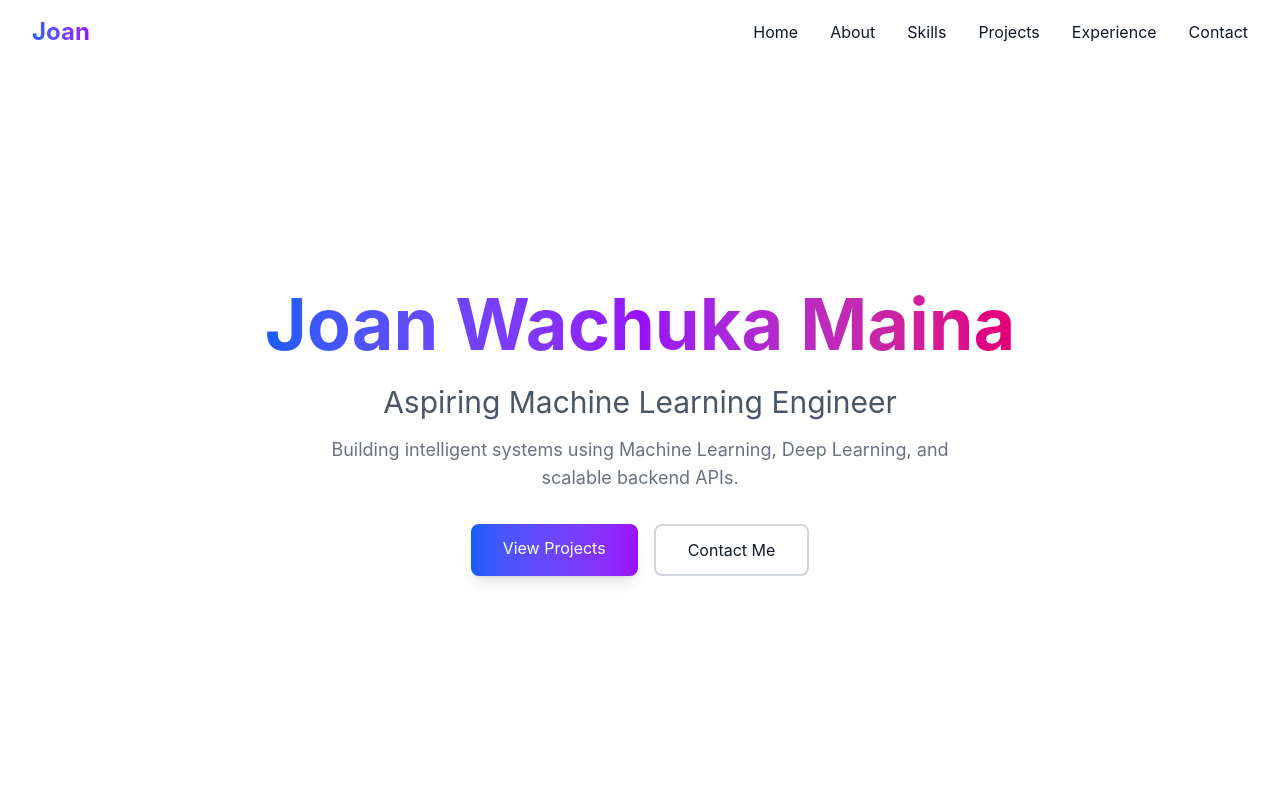
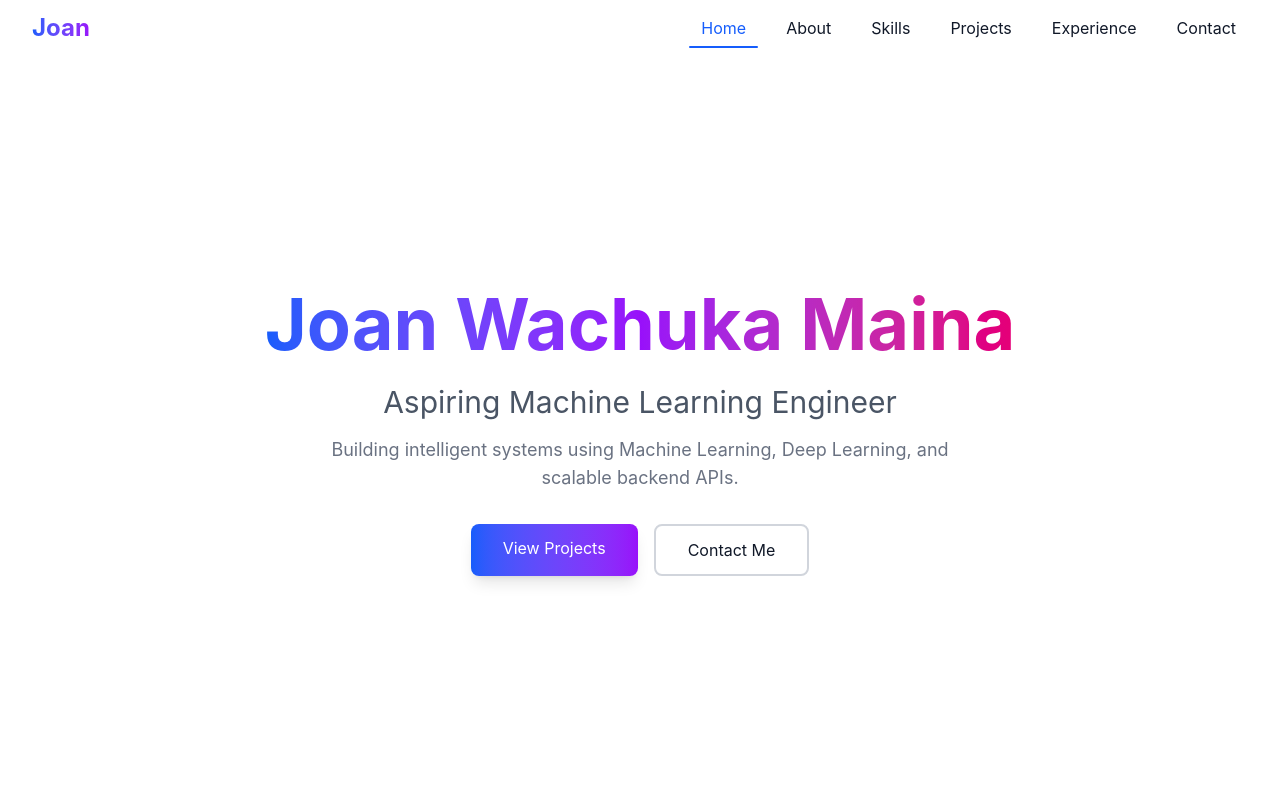
Before and after one commit to jianna4/portfolio, a React app: page / in a window 1280 px wide. Shown: the top 800 px of the page. Built offline with nearby package versions, Linux system fonts and the light colour scheme; the HTML template or start-up script is replaced by a standard one.

Commit message:
navbar spacing andcolor updates

```diff
--- a/src/components/Navbar.jsx
+++ b/src/components/Navbar.jsx
@@ -1,24 +1,42 @@
 import React, { useState, useEffect } from 'react';
 import { SunIcon, MoonIcon, Bars3Icon, XMarkIcon } from '@heroicons/react/24/outline';
-// These are correct - no changes needed
 
 const Navbar = () => {
   const [isOpen, setIsOpen] = useState(false);
   const [scrolled, setScrolled] = useState(false);
+  const [activeSection, setActiveSection] = useState('home'); // Track active section
 
   const navLinks = [
-    { name: 'Home', href: '#home' },
-    { name: 'About', href: '#about' },
-    { name: 'Skills', href: '#skills' },
-    { name: 'Projects', href: '#projects' },
-    { name: 'Experience', href: '#experience' },
-    { name: 'Contact', href: '#contact' },
+    { name: 'Home', href: '#home', id: 'home' },
+    { name: 'About', href: '#about', id: 'about' },
+    { name: 'Skills', href: '#skills', id: 'skills' },
+    { name: 'Projects', href: '#projects', id: 'projects' },
+    { name: 'Experience', href: '#experience', id: 'experience' },
+    { name: 'Contact', href: '#contact', id: 'contact' },
   ];
 
   useEffect(() => {
     const handleScroll = () => {
       setScrolled(window.scrollY > 50);
+
+      // Track which section is in view
+      const sections = navLinks.map(link => link.id);
+      const scrollPosition = window.scrollY + 100; // Offset for navbar
+
+      for (const section of sections) {
+        const element = document.getElementById(section);
+        if (element) {
+          const offsetTop = element.offsetTop;
+          const offsetBottom = offsetTop + element.offsetHeight;
+
+          if (scrollPosition >= offsetTop && scrollPosition < offsetBottom) {
+            setActiveSection(section);
+            break;
+          }
+        }
+      }
     };
+
     window.addEventListener('scroll', handleScroll);
     return () => window.removeEventListener('scroll', handleScroll);
   }, []);
@@ -27,12 +45,12 @@ const Navbar = () => {
     <nav
       className={`fixed w-full z-50 transition-all duration-300 ${
         scrolled
-          ? 'bg-white/90 dark:bg-gray-900/90 backdrop-blur-md shadow-lg'
-          : 'bg-transparent'
+          ? 'bg-white/80 dark:bg-gray-100/80 backdrop-blur-md shadow-sm'
+          : 'bg-white/50 dark:bg-gray-100/50 backdrop-blur-sm'
       }`}
     >
       <div className="container mx-auto px-4 sm:px-6 lg:px-8">
-        <div className="flex justify-between items-center py-4">
+        <div className="flex justify-between items-center py-2">
           {/* Logo */}
           <a
             href="#home"
@@ -42,22 +60,29 @@ const Navbar = () => {
           </a>
 
           {/* Desktop Menu */}
-          <div className="hidden md:flex items-center space-x-8">
+          <div className="hidden md:flex items-center space-x-4">
             {navLinks.map((link) => (
               <a
                 key={link.name}
                 href={link.href}
-                className="hover:text-blue-600 dark:hover:text-blue-400 transition-colors duration-200"
+                className={`relative px-3 py-2 transition-all duration-300 ${
+                  activeSection === link.id
+                    ? 'text-blue-600 dark:text-blue-400' // Active text color
+                    : 'hover:text-blue-600 dark:hover:text-blue-400'
+                }`}
               >
                 {link.name}
+
+                {/* Underline for active link */}
+                {activeSection === link.id && (
+                  <span className="absolute bottom-0 left-0 w-full h-0.5 bg-blue-600 dark:bg-blue-400 rounded-full animate-slide-in" />
+                )}
               </a>
             ))}
-
           </div>
 
           {/* Mobile Menu Button */}
           <div className="md:hidden flex items-center space-x-4">
-
             <button
               onClick={() => setIsOpen(!isOpen)}
               className="p-2 rounded-lg bg-gray-100 dark:bg-gray-800"
@@ -74,8 +99,15 @@ const Navbar = () => {
               <a
                 key={link.name}
                 href={link.href}
-                onClick={() => setIsOpen(false)}
-                className="block py-2 hover:text-blue-600 dark:hover:text-blue-400 transition-colors"
+                onClick={() => {
+                  setIsOpen(false);
+                  setActiveSection(link.id);
+                }}
+                className={`block py-3 px-4 rounded-lg transition-all duration-300 ${
+                  activeSection === link.id
+                    ? 'bg-blue-600 text-white' // Blue rounded background for mobile active
+                    : 'hover:bg-gray-100 dark:hover:bg-gray-800 hover:text-blue-600 dark:hover:text-blue-400'
+                }`}
               >
                 {link.name}
               </a>
```
